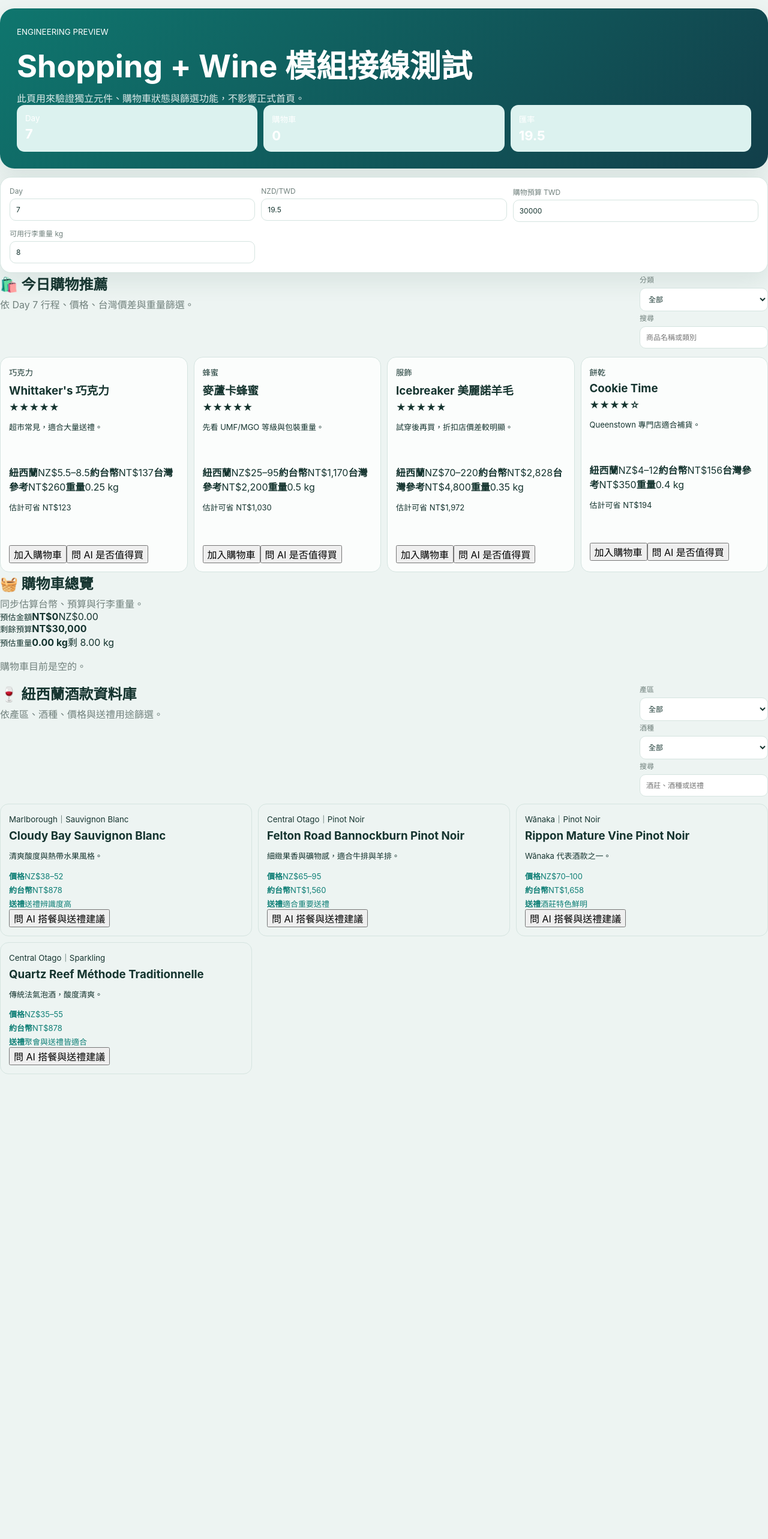
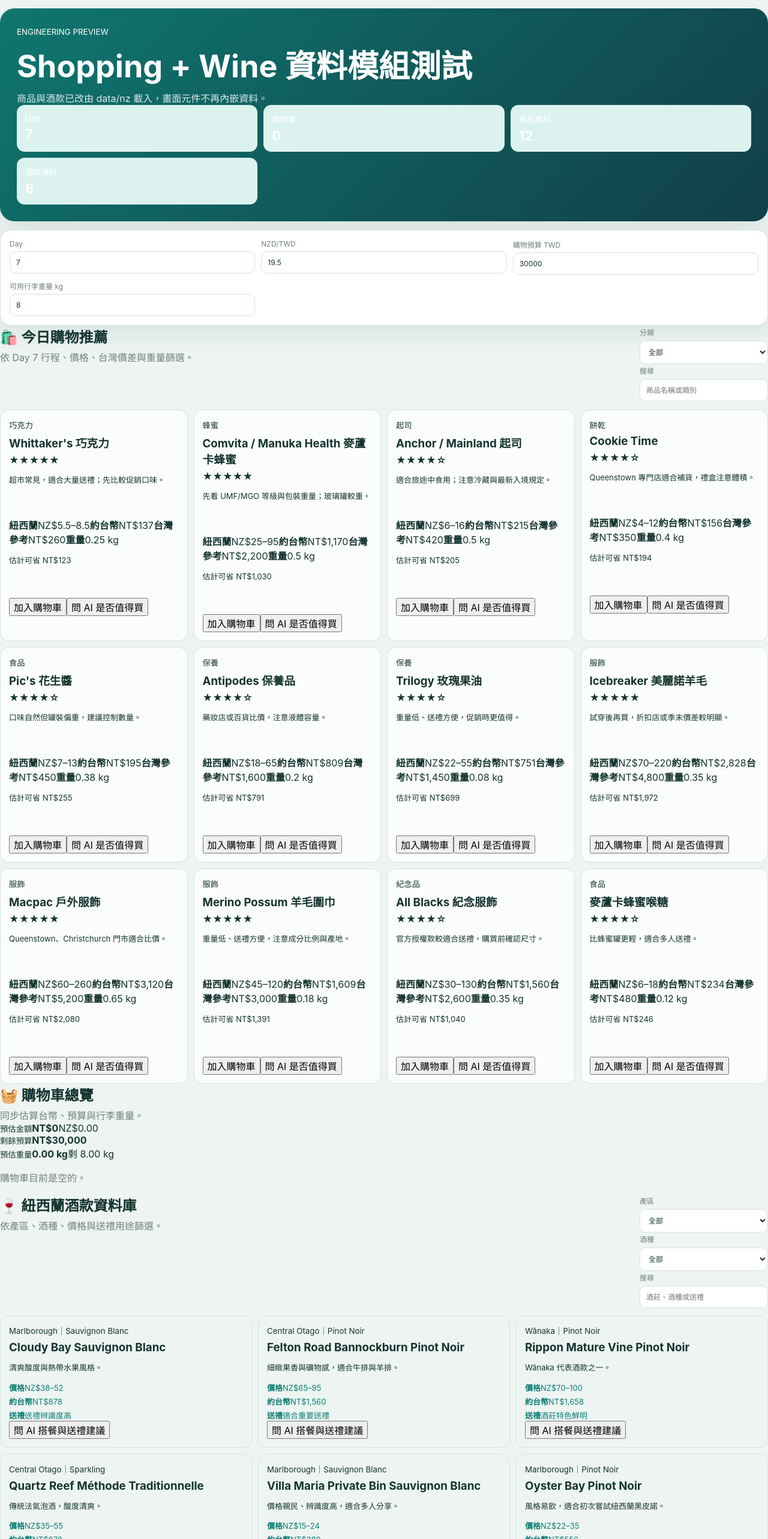
Before and after one commit to joeyang1212/TRAVEL-ME-PRO, a Next.js app: page /modular-preview in a window 1280 px wide. Shown: the top 2566 px of the page at 60% size. Before the commit the page ends 1791 px from the top, so only its background shows below. Built offline with nearby package versions, Linux system fonts and the light colour scheme.

Commit message:
工程化 Phase 6：商品與酒款資料模組化
* refactor(data): add New Zealand product catalog

* refactor(data): add New Zealand wine catalog

* refactor(data): connect preview to NZ catalogs

```diff
--- a/components/integration/ShoppingWinePreview.tsx
+++ b/components/integration/ShoppingWinePreview.tsx
@@ -4,21 +4,9 @@
 import { ShoppingGrid } from "../shopping/ShoppingGrid";
 import { ShoppingCartSummary } from "../shopping/ShoppingCartSummary";
 import { WineDatabase } from "../wine/WineDatabase";
-import type { CartItem, Product, Wine } from "../../types/travel";
-
-const previewProducts: Product[] = [
-  { name: "Whittaker's 巧克力", category: "巧克力", nzdMin: 5.5, nzdMax: 8.5, twdRef: 260, weight: 0.25, stars: 5, note: "超市常見，適合大量送禮。", days: [1,2,7,9,10] },
-  { name: "麥蘆卡蜂蜜", category: "蜂蜜", nzdMin: 25, nzdMax: 95, twdRef: 2200, weight: 0.5, stars: 5, note: "先看 UMF/MGO 等級與包裝重量。", days: [1,7,9,10] },
-  { name: "Icebreaker 美麗諾羊毛", category: "服飾", nzdMin: 70, nzdMax: 220, twdRef: 4800, weight: 0.35, stars: 5, note: "試穿後再買，折扣店價差較明顯。", days: [1,7,9,10] },
-  { name: "Cookie Time", category: "餅乾", nzdMin: 4, nzdMax: 12, twdRef: 350, weight: 0.4, stars: 4, note: "Queenstown 專門店適合補貨。", days: [7,9] }
-];
-
-const previewWines: Wine[] = [
-  { name: "Cloudy Bay Sauvignon Blanc", region: "Marlborough", style: "Sauvignon Blanc", nzdMin: 38, nzdMax: 52, gift: "送禮辨識度高", note: "清爽酸度與熱帶水果風格。" },
-  { name: "Felton Road Bannockburn Pinot Noir", region: "Central Otago", style: "Pinot Noir", nzdMin: 65, nzdMax: 95, gift: "適合重要送禮", note: "細緻果香與礦物感，適合牛排與羊排。" },
-  { name: "Rippon Mature Vine Pinot Noir", region: "Wānaka", style: "Pinot Noir", nzdMin: 70, nzdMax: 100, gift: "酒莊特色鮮明", note: "Wānaka 代表酒款之一。" },
-  { name: "Quartz Reef Méthode Traditionnelle", region: "Central Otago", style: "Sparkling", nzdMin: 35, nzdMax: 55, gift: "聚會與送禮皆適合", note: "傳統法氣泡酒，酸度清爽。" }
-];
+import { nzProducts } from "../../data/nz/products";
+import { nzWines } from "../../data/nz/wines";
+import type { CartItem, Product } from "../../types/travel";
 
 export function ShoppingWinePreview() {
   const [day, setDay] = useState(7);
@@ -33,7 +21,9 @@
   function addToCart(product: Product) {
     setCart((current) => {
       const existing = current.find((item) => item.name === product.name);
-      if (existing) return current.map((item) => item.id === existing.id ? { ...item, qty: item.qty + 1 } : item);
+      if (existing) {
+        return current.map((item) => item.id === existing.id ? { ...item, qty: item.qty + 1 } : item);
+      }
       return [...current, {
         id: crypto.randomUUID(),
         name: product.name,
@@ -49,11 +39,16 @@
   return (
     <main className="appShell">
       <section className="hero">
-        <div><small>ENGINEERING PREVIEW</small><h1>Shopping + Wine 模組接線測試</h1><p>此頁用來驗證獨立元件、購物車狀態與篩選功能，不影響正式首頁。</p></div>
+        <div>
+          <small>ENGINEERING PREVIEW</small>
+          <h1>Shopping + Wine 資料模組測試</h1>
+          <p>商品與酒款已改由 data/nz 載入，畫面元件不再內嵌資料。</p>
+        </div>
         <div className="summaryCards">
           <article><small>Day</small><strong>{day}</strong></article>
           <article><small>購物車</small><strong>{cartCount}</strong></article>
-          <article><small>匯率</small><strong>{rate}</strong></article>
+          <article><small>商品資料</small><strong>{nzProducts.length}</strong></article>
+          <article><small>酒款資料</small><strong>{nzWines.length}</strong></article>
         </div>
       </section>
 
@@ -66,9 +61,9 @@
         </div>
       </section>
 
-      <ShoppingGrid products={previewProducts} day={day} rate={rate} onAddToCart={addToCart} onAskAi={(product) => setAiMessage(`AI 購物顧問：${product.name}`)} />
+      <ShoppingGrid products={nzProducts} day={day} rate={rate} onAddToCart={addToCart} onAskAi={(product) => setAiMessage(`AI 購物顧問：${product.name}`)} />
       <ShoppingCartSummary items={cart} rate={rate} budgetTwd={budget} weightLimitKg={weightLimit} onRemove={(id) => setCart((items) => items.filter((item) => item.id !== id))} onToggleBought={(id) => setCart((items) => items.map((item) => item.id === id ? { ...item, bought: !item.bought } : item))} />
-      <WineDatabase wines={previewWines} rate={rate} onAskAi={(wine) => setAiMessage(`AI 酒類顧問：${wine.name}`)} />
+      <WineDatabase wines={nzWines} rate={rate} onAskAi={(wine) => setAiMessage(`AI 酒類顧問：${wine.name}`)} />
 
       {aiMessage && <section className="answer"><strong>{aiMessage}</strong><p>正式接線時會開啟現有 Gemini 分析視窗。</p><button onClick={() => setAiMessage("")}>關閉</button></section>}
     </main>
--- /dev/null
+++ b/data/nz/products.ts
@@ -0,0 +1,16 @@
+import type { Product } from "../../types/travel";
+
+export const nzProducts: Product[] = [
+  { name: "Whittaker's 巧克力", category: "巧克力", nzdMin: 5.5, nzdMax: 8.5, twdRef: 260, weight: 0.25, stars: 5, note: "超市常見，適合大量送禮；先比較促銷口味。", days: [1, 2, 7, 9, 10] },
+  { name: "Comvita / Manuka Health 麥蘆卡蜂蜜", category: "蜂蜜", nzdMin: 25, nzdMax: 95, twdRef: 2200, weight: 0.5, stars: 5, note: "先看 UMF/MGO 等級與包裝重量；玻璃罐較重。", days: [1, 7, 9, 10] },
+  { name: "Anchor / Mainland 起司", category: "起司", nzdMin: 6, nzdMax: 16, twdRef: 420, weight: 0.5, stars: 4, note: "適合旅途中食用；注意冷藏與最新入境規定。", days: [1, 2, 7, 9, 10] },
+  { name: "Cookie Time", category: "餅乾", nzdMin: 4, nzdMax: 12, twdRef: 350, weight: 0.4, stars: 4, note: "Queenstown 專門店適合補貨，禮盒注意體積。", days: [7, 9] },
+  { name: "Pic's 花生醬", category: "食品", nzdMin: 7, nzdMax: 13, twdRef: 450, weight: 0.38, stars: 4, note: "口味自然但罐裝偏重，建議控制數量。", days: [1, 7, 9, 10] },
+  { name: "Antipodes 保養品", category: "保養", nzdMin: 18, nzdMax: 65, twdRef: 1600, weight: 0.2, stars: 4, note: "藥妝店或百貨比價，注意液體容量。", days: [1, 7, 9, 10] },
+  { name: "Trilogy 玫瑰果油", category: "保養", nzdMin: 22, nzdMax: 55, twdRef: 1450, weight: 0.08, stars: 4, note: "重量低、送禮方便，促銷時更值得。", days: [1, 7, 9, 10] },
+  { name: "Icebreaker 美麗諾羊毛", category: "服飾", nzdMin: 70, nzdMax: 220, twdRef: 4800, weight: 0.35, stars: 5, note: "試穿後再買，折扣店或季末價差較明顯。", days: [1, 7, 9, 10] },
+  { name: "Macpac 戶外服飾", category: "服飾", nzdMin: 60, nzdMax: 260, twdRef: 5200, weight: 0.65, stars: 5, note: "Queenstown、Christchurch 門市適合比價。", days: [7, 9] },
+  { name: "Merino Possum 羊毛圍巾", category: "服飾", nzdMin: 45, nzdMax: 120, twdRef: 3000, weight: 0.18, stars: 5, note: "重量低、送禮方便，注意成分比例與產地。", days: [1, 7, 9, 10] },
+  { name: "All Blacks 紀念服飾", category: "紀念品", nzdMin: 30, nzdMax: 130, twdRef: 2600, weight: 0.35, stars: 4, note: "官方授權款較適合送禮，購買前確認尺寸。", days: [1, 7, 9, 10] },
+  { name: "麥蘆卡蜂蜜喉糖", category: "食品", nzdMin: 6, nzdMax: 18, twdRef: 480, weight: 0.12, stars: 4, note: "比蜂蜜罐更輕，適合多人送禮。", days: [1, 2, 7, 9, 10] }
+];
--- /dev/null
+++ b/data/nz/wines.ts
@@ -0,0 +1,12 @@
+import type { Wine } from "../../types/travel";
+
+export const nzWines: Wine[] = [
+  { name: "Cloudy Bay Sauvignon Blanc", region: "Marlborough", style: "Sauvignon Blanc", nzdMin: 38, nzdMax: 52, gift: "送禮辨識度高", note: "清爽酸度與熱帶水果風格。" },
+  { name: "Felton Road Bannockburn Pinot Noir", region: "Central Otago", style: "Pinot Noir", nzdMin: 65, nzdMax: 95, gift: "適合重要送禮", note: "細緻果香與礦物感，適合牛排與羊排。" },
+  { name: "Rippon Mature Vine Pinot Noir", region: "Wānaka", style: "Pinot Noir", nzdMin: 70, nzdMax: 100, gift: "酒莊特色鮮明", note: "Wānaka 代表酒款之一。" },
+  { name: "Quartz Reef Méthode Traditionnelle", region: "Central Otago", style: "Sparkling", nzdMin: 35, nzdMax: 55, gift: "聚會與送禮皆適合", note: "傳統法氣泡酒，酸度清爽。" },
+  { name: "Villa Maria Private Bin Sauvignon Blanc", region: "Marlborough", style: "Sauvignon Blanc", nzdMin: 15, nzdMax: 24, gift: "日常送禮", note: "價格親民、辨識度高，適合多人分享。" },
+  { name: "Oyster Bay Pinot Noir", region: "Marlborough", style: "Pinot Noir", nzdMin: 22, nzdMax: 35, gift: "入門送禮", note: "風格易飲，適合初次嘗試紐西蘭黑皮諾。" },
+  { name: "Craggy Range Te Muna Sauvignon Blanc", region: "Martinborough", style: "Sauvignon Blanc", nzdMin: 28, nzdMax: 42, gift: "質感送禮", note: "風格細緻，酸度與草本感平衡。" },
+  { name: "Amisfield Pinot Noir", region: "Central Otago", style: "Pinot Noir", nzdMin: 45, nzdMax: 70, gift: "中高階送禮", note: "Central Otago 代表風格，果香集中。" }
+];
```
